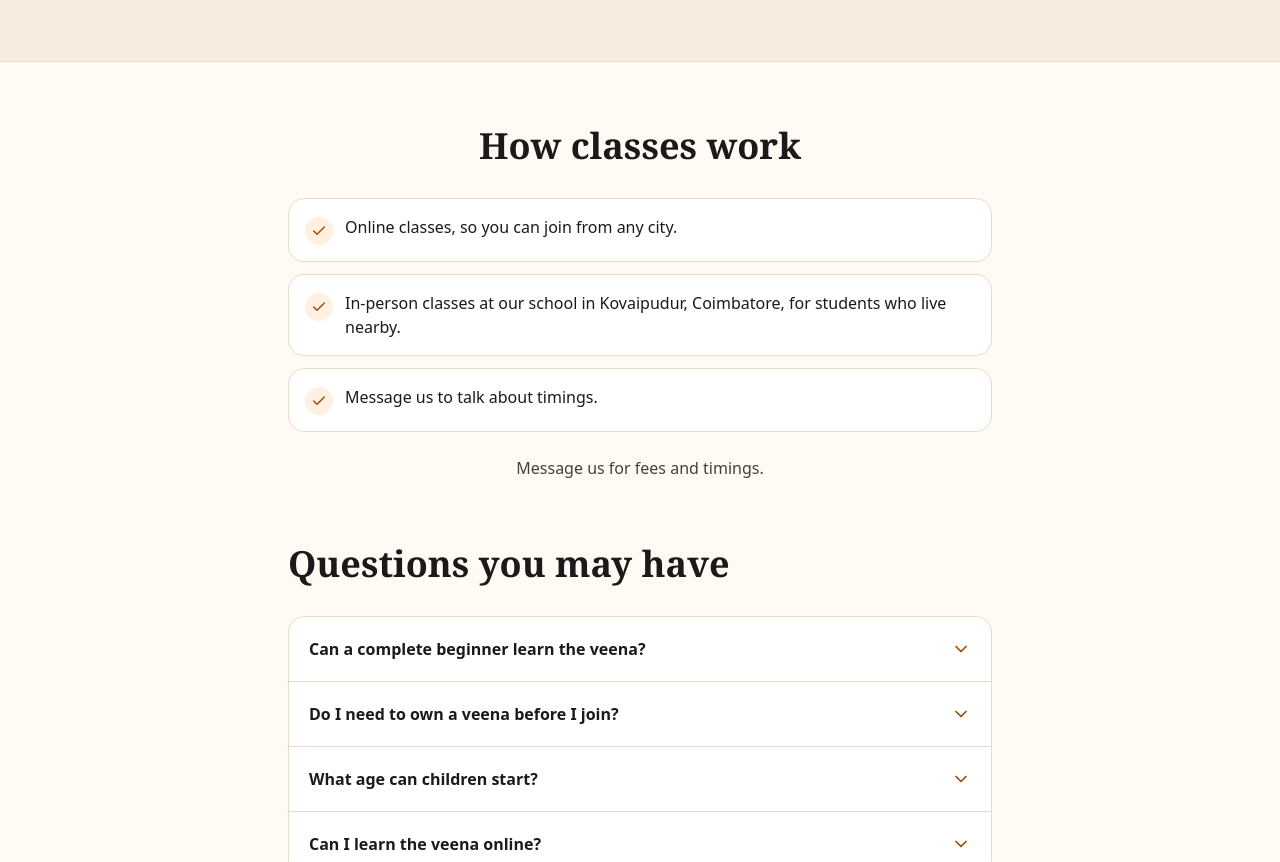
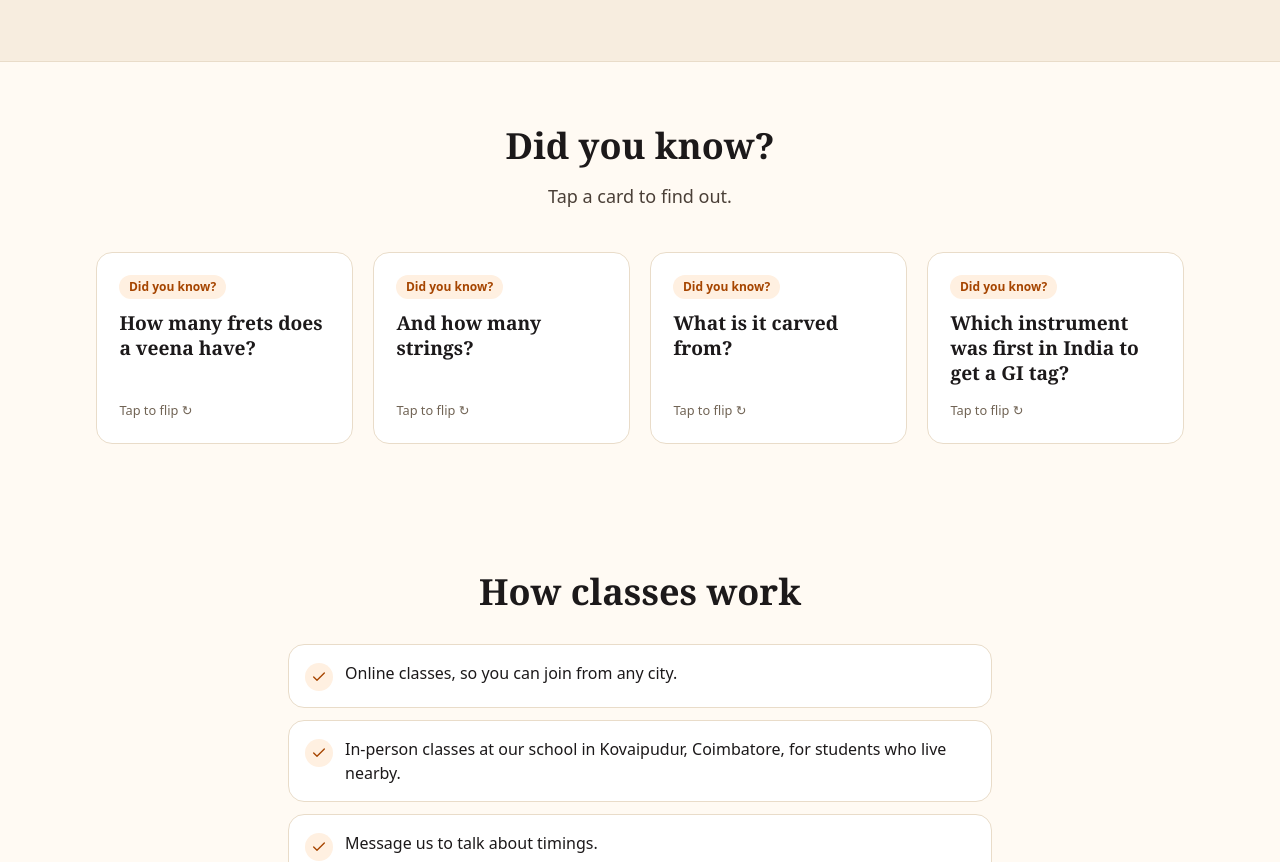
Before and after one commit to bharathwaaj/achyuthamusicschool, an Astro site: page /courses/veena in a window 1280 px wide. Shown: the part 1450-2312 px from the top of the page. Built offline with nearby package versions, Linux system fonts and the light colour scheme; Astro itself is replaced by a stand-in of ours.

Commit message:
feat(components): add did-you-know flip cards to class pages
- The class pages were informative but gave visitors nothing playful
  to discover about the instruments.
- Add a Did you know? section to each class page with four flip cards.
  Each shows a question, such as how many frets a veena has, and flips
  over when tapped to show the answer in handwriting on orange.
- Cards are buttons that report whether they are flipped, the answers
  stay in the page for search engines and screen readers, and the flip
  is instant for visitors who prefer reduced motion.
- The facts are general knowledge and have not been checked against a
  source; they should be reviewed before launch, particularly the
  Thanjavur veena GI tag year and the history of the violin in
  Carnatic music.
- Checked with astro check and a production build; flipped a card on
  the veena page on desktop.

```diff
--- /dev/null
+++ b/src/components/FactCards.astro
@@ -0,0 +1,145 @@
+---
+/**
+ * "Did you know?" flip cards. Each card shows a playful question; tap or
+ * press it to flip and reveal the answer. The answer is in the page for
+ * search engines and screen readers either way.
+ */
+import Container from './Container.astro';
+import SectionHeading from './SectionHeading.astro';
+
+interface Props {
+  facts: { question: string; answer: string }[];
+}
+
+const { facts } = Astro.props;
+---
+
+<section class="py-14 md:py-16">
+  <Container size="wide">
+    <SectionHeading title="Did you know?" lead="Tap a card to find out." align="center" />
+    <ul class="mt-10 grid gap-5 sm:grid-cols-2 lg:grid-cols-4">
+      {facts.map((fact) => (
+        <li>
+          <button type="button" class="fact" aria-pressed="false">
+            <span class="fact__inner">
+              <span class="fact__face fact__front">
+                <span class="fact__chip">Did you know?</span>
+                <span class="fact__question">{fact.question}</span>
+                <span class="fact__hint" aria-hidden="true">Tap to flip ↻</span>
+              </span>
+              <span class="fact__face fact__back">
+                <span class="fact__answer">{fact.answer}</span>
+              </span>
+            </span>
+          </button>
+        </li>
+      ))}
+    </ul>
+  </Container>
+</section>
+
+<script>
+  document.querySelectorAll<HTMLButtonElement>('.fact').forEach((card) => {
+    card.addEventListener('click', () => {
+      const flipped = card.getAttribute('aria-pressed') === 'true';
+      card.setAttribute('aria-pressed', String(!flipped));
+    });
+  });
+</script>
+
+<style>
+  .fact {
+    display: block;
+    width: 100%;
+    height: 12rem;
+    padding: 0;
+    border: 0;
+    background: none;
+    cursor: pointer;
+    perspective: 900px;
+    text-align: left;
+  }
+
+  .fact__inner {
+    position: relative;
+    display: block;
+    width: 100%;
+    height: 100%;
+    transform-style: preserve-3d;
+    transition: transform 0.6s cubic-bezier(0.3, 1.3, 0.5, 1);
+  }
+
+  .fact[aria-pressed='true'] .fact__inner {
+    transform: rotateY(180deg);
+  }
+
+  .fact__face {
+    position: absolute;
+    inset: 0;
+    display: flex;
+    flex-direction: column;
+    gap: 0.75rem;
+    padding: 1.4rem;
+    border-radius: 1rem;
+    backface-visibility: hidden;
+  }
+
+  .fact__front {
+    border: 1px solid var(--c-line);
+    background: var(--c-surface);
+  }
+
+  .fact:hover .fact__front {
+    border-color: var(--c-brand);
+  }
+
+  .fact__back {
+    justify-content: center;
+    background: var(--c-brand);
+    color: var(--c-brand-on);
+    transform: rotateY(180deg);
+  }
+
+  .fact__chip {
+    align-self: flex-start;
+    padding: 0.2rem 0.6rem;
+    border-radius: 999px;
+    background: var(--c-brand-soft);
+    color: var(--c-link);
+    font-size: 0.75rem;
+    font-weight: 600;
+  }
+
+  .fact__question {
+    flex: 1;
+    font-family: var(--font-serif);
+    font-size: 1.2rem;
+    font-weight: 600;
+    line-height: 1.3;
+    color: var(--c-ink);
+  }
+
+  .fact__hint {
+    font-size: 0.8rem;
+    color: var(--c-subtle);
+  }
+
+  .fact__answer {
+    font-family: var(--font-hand);
+    font-size: 1.55rem;
+    font-weight: 600;
+    line-height: 1.2;
+  }
+
+  .fact:focus-visible {
+    outline: 2px solid var(--c-brand-strong);
+    outline-offset: 4px;
+    border-radius: 1rem;
+  }
+
+  @media (prefers-reduced-motion: reduce) {
+    .fact__inner {
+      transition: none;
+    }
+  }
+</style>
--- a/src/data/courses.ts
+++ b/src/data/courses.ts
@@ -35,6 +35,8 @@ export interface CoursePageContent {
   /** Plain statements about how classes run. */
   howItWorks: string[];
   faqs: { question: string; answer: string }[];
+  /** Playful facts shown as flip cards. General knowledge, worth checking. */
+  facts: { question: string; answer: string }[];
 }
 
 export const courses: Course[] = [
@@ -68,6 +70,12 @@ export const courses: Course[] = [
         'Online classes, so you can join from any city.',
         'In-person classes at our school in Kovaipudur, Coimbatore, for students who live nearby.',
         'Message us to talk about timings.',
+      ],
+      facts: [
+        { question: 'How many frets does a veena have?', answer: 'Twenty-four, set in wax along its long neck.' },
+        { question: 'And how many strings?', answer: 'Seven. Four play the melody, and three along the side keep the rhythm.' },
+        { question: 'What is it carved from?', answer: 'Traditionally, jackfruit wood, shaped by hand.' },
+        { question: 'Which instrument was first in India to get a GI tag?', answer: 'The Thanjavur veena, in 2013.' },
       ],
       faqs: [
         { question: 'Can a complete beginner learn the veena?', answer: 'Yes. Many students begin with no earlier experience. We start from the basics and go at your pace.' },
@@ -106,6 +114,12 @@ export const courses: Course[] = [
         'Online classes, so you can join from any city.',
         'Weekend sessions are available.',
         'In-person classes at our school in Kovaipudur, Coimbatore, for students who live nearby.',
+      ],
+      facts: [
+        { question: 'Is the Carnatic violin a different instrument?', answer: 'No, it is the same violin. What changes is how it is held, tuned and played.' },
+        { question: 'Why rest it on the foot?', answer: 'Sitting on the floor with the scroll on the foot frees the left hand to slide smoothly between notes.' },
+        { question: 'How long has it been in Carnatic music?', answer: 'About two hundred years. Baluswami Dikshitar, brother of the composer Muthuswami Dikshitar, is credited with bringing it in.' },
+        { question: 'What did our guru play?', answer: 'The violin. Sri S.V. Achyutha Iyer was a violinist.' },
       ],
       faqs: [
         { question: 'Is this Western or Carnatic violin?', answer: 'Our classes teach the violin in the Carnatic style.' },
@@ -147,6 +161,12 @@ export const courses: Course[] = [
         'One-on-one sessions are available for students who need more personal attention.',
         'In-person classes at our school in Kovaipudur, Coimbatore, for students who live nearby.',
       ],
+      facts: [
+        { question: 'How many parent ragas are there?', answer: 'Seventy-two, called the melakarta ragas. Many more ragas grow from them.' },
+        { question: 'What is sruti?', answer: 'The steady base note you sing against. An old saying calls sruti the mother of music.' },
+        { question: 'Do instruments copy the voice?', answer: 'Yes. In Carnatic music the veena and violin try to sing, following every slide and turn of the voice.' },
+        { question: 'Who are the Trinity?', answer: 'Thyagaraja, Muthuswami Dikshitar and Shyama Shastri, whose songs sit at the heart of Carnatic music.' },
+      ],
       faqs: [
         { question: 'I have never sung Carnatic music. Can I join?', answer: 'Yes. Lessons are open to beginners as well as advanced learners.' },
         { question: 'When are the classes held?', answer: 'Weekend classes are held on Saturday and Sunday, in the morning and the evening. Message us to confirm the current timings.' },
--- a/src/pages/courses/[slug].astro
+++ b/src/pages/courses/[slug].astro
@@ -12,6 +12,7 @@ import CourseCard from '../../components/CourseCard.astro';
 import Faq from '../../components/Faq.astro';
 import CtaPanel from '../../components/CtaPanel.astro';
 import HeroArt from '../../components/HeroArt.astro';
+import FactCards from '../../components/FactCards.astro';
 import { courses } from '../../data/courses';
 import { objectBrief } from '../../data/imagePrompts';
 import type { Course } from '../../data/courses';
@@ -105,6 +106,8 @@ const faqSchema = {
     </Container>
   </section>
 
+  <FactCards facts={page.facts} />
+
   <section class="py-14 md:py-16">
     <Container size="narrow">
       <SectionHeading title="How classes work" align="center" />
```
